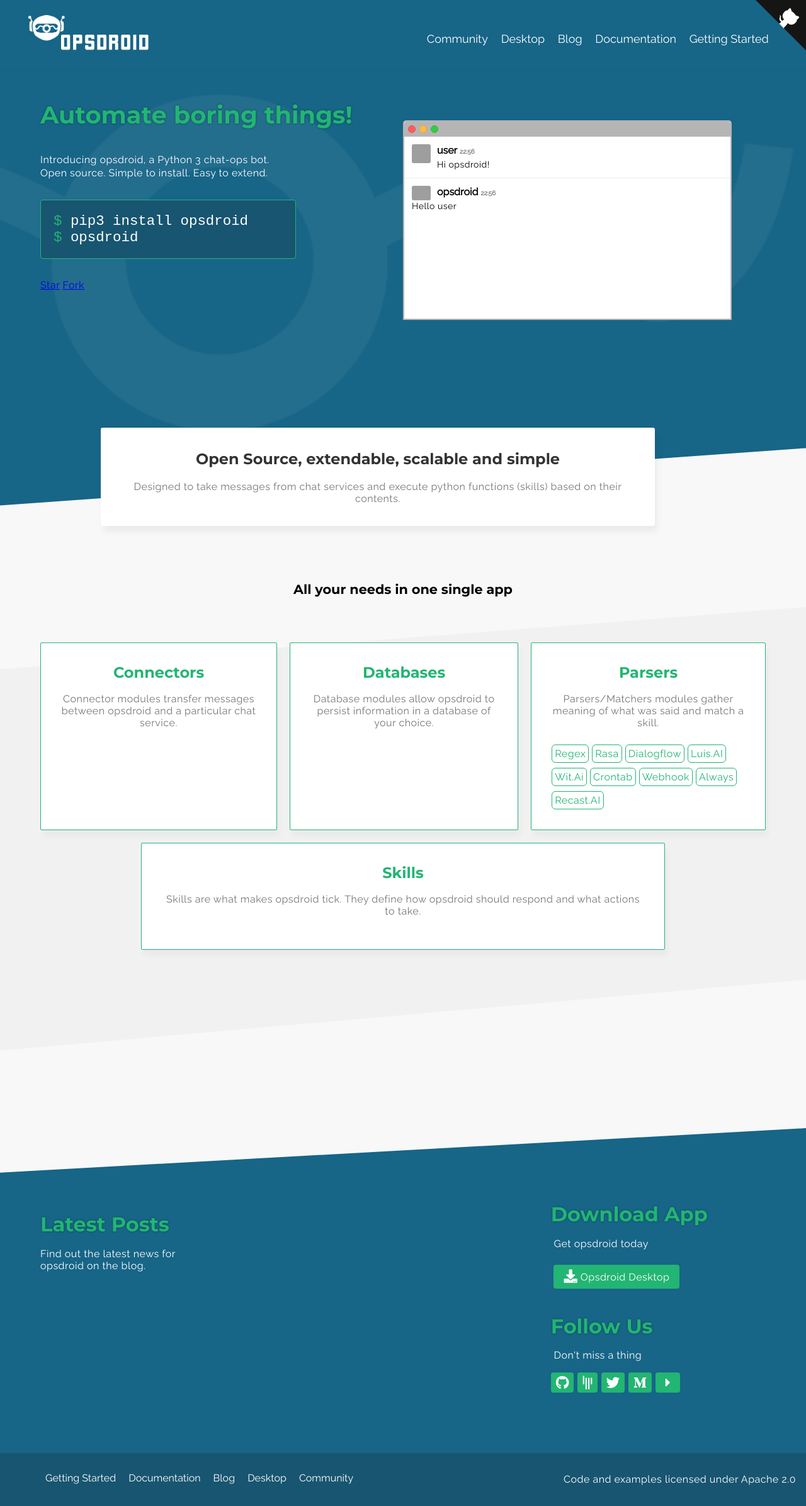
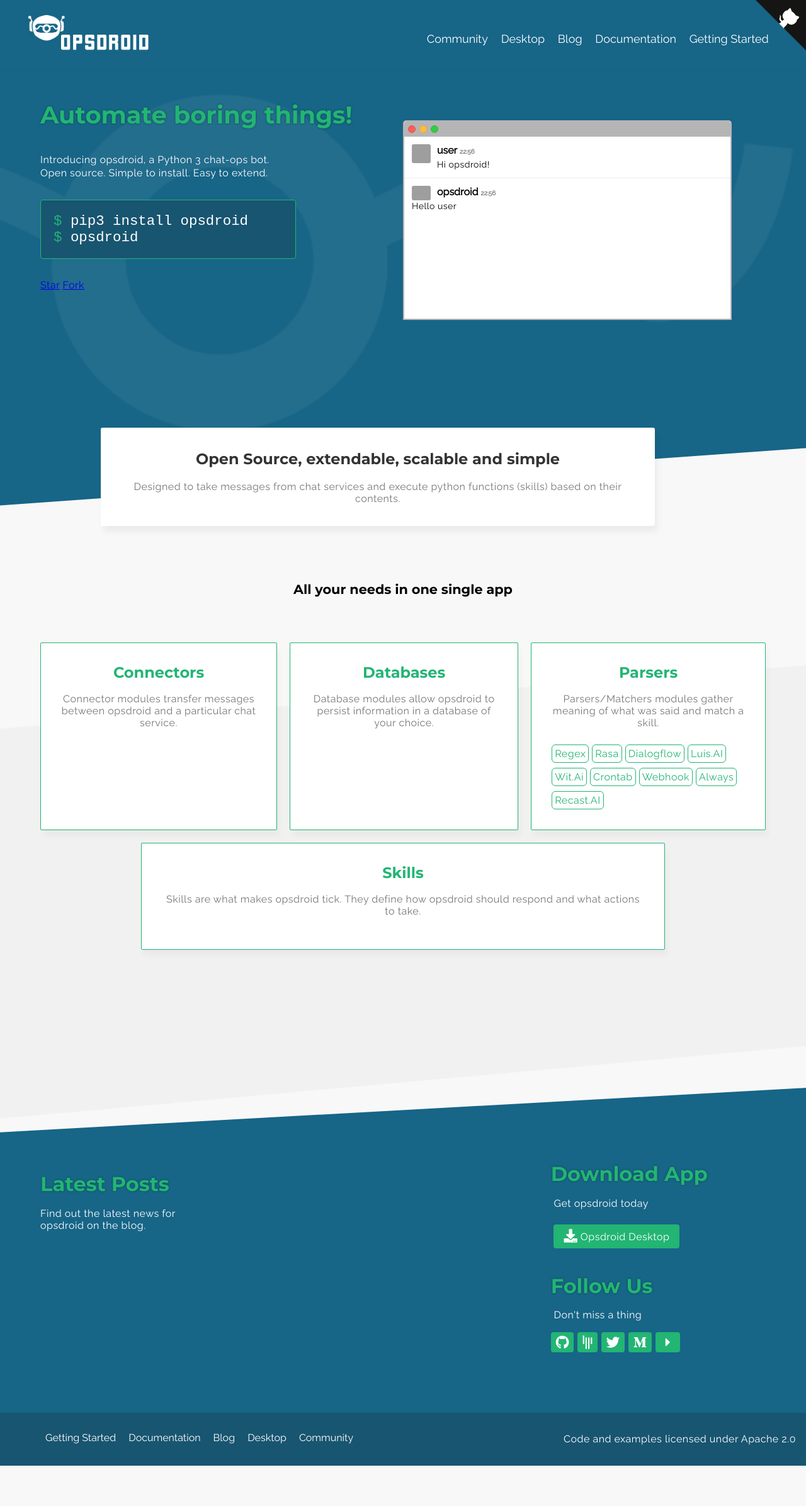
Before and after one commit to opsdroid/opsdroid.github.io, a Jekyll site: the page built from index.html, in a window 1280 px wide. Shown: the whole page at 63% size. Built offline with Jekyll 4.4.1, drawn with Linux system fonts in a browser that asks for light colours; nearby versions of some CDN libraries; after the commit the page ends 2327 px from its top, so only the background shows below that; grey boxes are pictures that could not be loaded.

Commit message:
Fix issue with grey background not showing on mobile

```diff
--- a/css/main.css
+++ b/css/main.css
@@ -454,6 +454,9 @@
   text-align: center;
   font-family: "Montserrat";
   font-size: 1.3rem;
+  position: -webkit-sticky;
+  position: sticky;
+  z-index: 2;
 }
 
 @media (min-width: 920px) {
@@ -468,6 +471,9 @@
   display: grid;
       grid-template-areas: "connectors" "databases" "parsers" "skills";
   grid-gap: 20px;
+  z-index: 2;
+  position: -webkit-sticky;
+  position: sticky;
 }
 
 @media (min-width: 920px) {
@@ -550,27 +556,26 @@
 }
 
 .grey-background {
-  -webkit-clip-path: polygon(0 11%, 100% 6%, 100% 85%, 0 90%);
-          clip-path: polygon(0 11%, 100% 6%, 100% 85%, 0 90%);
-  top: -67rem;
-  padding-bottom: 77rem;
+  -webkit-clip-path: polygon(0 11%, 100% 6%, 100% 84%, 0 94%);
+          clip-path: polygon(0 11%, 100% 6%, 100% 84%, 0 94%);
   background-color: #F1F1F1;
-  z-index: -1;
-  position: relative;
+  width: 100%;
+  height: 178%;
+  position: absolute;
+  top: 89rem;
 }
 
 @media (min-width: 920px) {
   .grey-background {
     -webkit-clip-path: polygon(0 14%, 100% 0%, 100% 84%, 0 100%);
             clip-path: polygon(0 14%, 100% 0%, 100% 84%, 0 100%);
-    padding: 22rem;
-    top: -46rem;
+    height: 80%;
+    top: 66rem;
   }
 }
 
 footer {
   position: relative;
-  top: -40rem;
 }
 
 footer a, footer a:visited, footer a:active {
```
Also changed, not shown: css/main.scss (+11 -8 lines), 1 other file.
